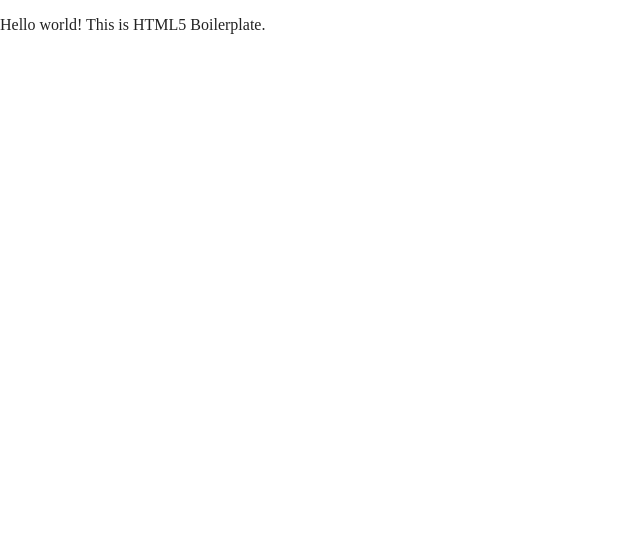
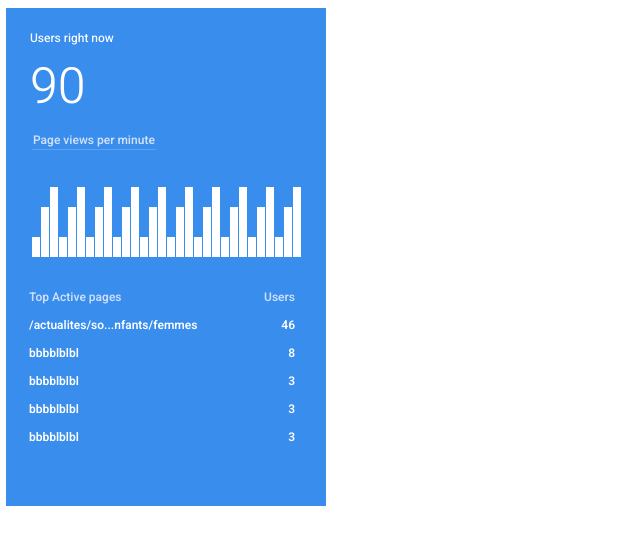
Before and after one commit to DriesDD/TrialRun, a website built with Parcel: page Two.html in a window 1280 px wide. Shown: the whole page, without its empty margins (0-640 px from the left). Built offline with nearby package versions, Linux system fonts and the light colour scheme.

Commit message:
arranging second exercise

```diff
--- a/Two.html
+++ b/Two.html
@@ -18,14 +18,88 @@
 
   <link rel="stylesheet" href="css/normalize.css">
   <link rel="stylesheet" href="css/main.css">
+  <link rel="stylesheet" href="css/Two.css">
+  <meta name="theme-color" content="#fafafa">
 
-  <meta name="theme-color" content="#fafafa">
+  <link href="https://fonts.googleapis.com/css2?family=Heebo:wght@200;300;400;500;600&display=swap" rel="stylesheet">
 </head>
 
 <body>
 
   <!-- Add your site or application content here -->
-  <p>Hello world! This is HTML5 Boilerplate.</p>
+  <div class=reportwidget>
+    Users right now </br>
+    <h1>90</h1>
+    <table>
+    <tr>
+      <th class="cmnhead left line1"> Page views per minute</th>
+    </tr>
+  </table>
+
+  <table class=graph>
+    <tr>
+    <th><div class=bar style=height:20px; ></div> </th>
+    <th><div class=bar style=height:50px; ></div> </th>
+    <th><div class=bar style=height:70px; ></div> </th>
+    <th><div class=bar style=height:20px; ></div> </th>
+    <th><div class=bar style=height:50px; ></div> </th>
+    <th><div class=bar style=height:70px; ></div> </th>
+    <th><div class=bar style=height:20px; ></div> </th>
+    <th><div class=bar style=height:50px; ></div> </th>
+    <th><div class=bar style=height:70px; ></div> </th>
+    <th><div class=bar style=height:20px; ></div> </th>
+    <th><div class=bar style=height:50px; ></div> </th>
+    <th><div class=bar style=height:70px; ></div> </th>
+    <th><div class=bar style=height:20px; ></div> </th>
+    <th><div class=bar style=height:50px; ></div> </th>
+    <th><div class=bar style=height:70px; ></div> </th>
+    <th><div class=bar style=height:20px; ></div> </th>
+    <th><div class=bar style=height:50px; ></div> </th>
+    <th><div class=bar style=height:70px; ></div> </th>
+    <th><div class=bar style=height:20px; ></div> </th>
+    <th><div class=bar style=height:50px; ></div> </th>
+    <th><div class=bar style=height:70px; ></div> </th>
+    <th><div class=bar style=height:20px; ></div> </th>
+    <th><div class=bar style=height:50px; ></div> </th>
+    <th><div class=bar style=height:70px; ></div> </th>
+    <th><div class=bar style=height:20px; ></div> </th>
+    <th><div class=bar style=height:50px; ></div> </th>
+    <th><div class=bar style=height:70px; ></div> </th>
+    <th><div class=bar style=height:20px; ></div> </th>
+    <th><div class=bar style=height:50px; ></div> </th>
+    <th><div class=bar style=height:70px; ></div> </th>
+  </tr>
+  </table>
+    <table class=links style="width:100%">
+    <tr>
+      <th class="cmnhead left" lft>Top Active pages</th>
+
+      <th class="cmnhead right"> Users</th>
+    </tr>
+    <tr>
+      <th class=left>/actualites/so...nfants/femmes</th>
+      <th class=right>46</th>
+    </tr>
+    <tr>
+      <th class=left>bbbblblbl</th>
+      <th class=right>8</th>
+    </tr>
+    <tr>
+      <th class=left>bbbblblbl</th>
+      <th class=right>3</th>
+    </tr>
+    <tr>
+      <th class=left>bbbblblbl</th>
+      <th class=right>3</th>
+    </tr>
+    <tr>
+      <th class=left>bbbblblbl</th>
+      <th class=right>3</th>
+    </tr>
+    </table>
+
+
+  </div>
   <script src="js/vendor/modernizr-3.11.2.min.js"></script>
   <script src="js/plugins.js"></script>
   <script src="js/main.js"></script>
--- /dev/null
+++ b/css/Two.css
@@ -0,0 +1,11 @@
+body{font-family: 'Heebo', sans-serif; line-height: 1em}
+.reportwidget{display: block; width:272px;height:454px;margin:8px 6px; padding: 22px 24px; background-color: #388ded; color:white; font-size: 12px; font-weight: 500}
+.reportwidget > h1{font-size: 50px; font-weight: 300;}
+.cmnhead{width: 100%; font-weight:200px; color: #cddffa;  margin: 4px -5px;}
+.line1{border-bottom: 1px solid #5fa0f0; width: 100%}
+.left{text-align: left;}
+.right{text-align: right;}
+.graph{position: absolute ; top: 239px}
+.bar{width:8px; background:white; vertical-align: 100%; bottom: 20px; position: relative; vertical-align: bottom; top: 100%; transform: translateY(-50%); margin: 0px -1.5px}
+.links{position: relative; top: 130px; left: -4px; line-height: 2em}
+.links > tr > th {border-bottom: 1px solid #5FA0F0 }
```
